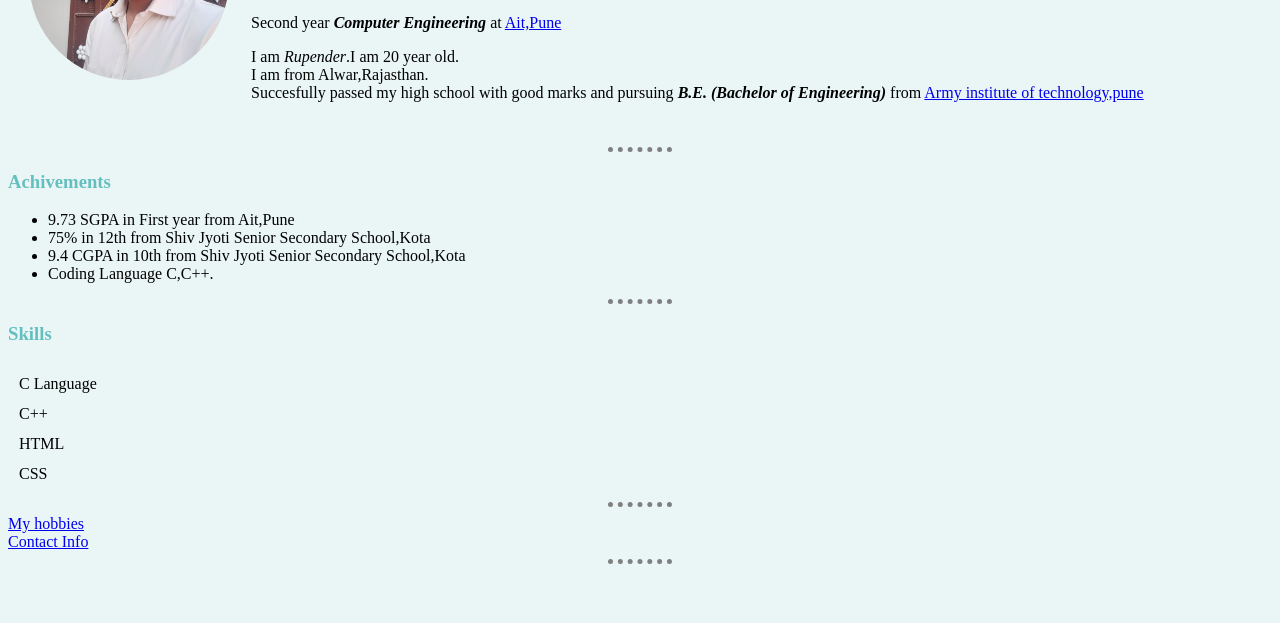
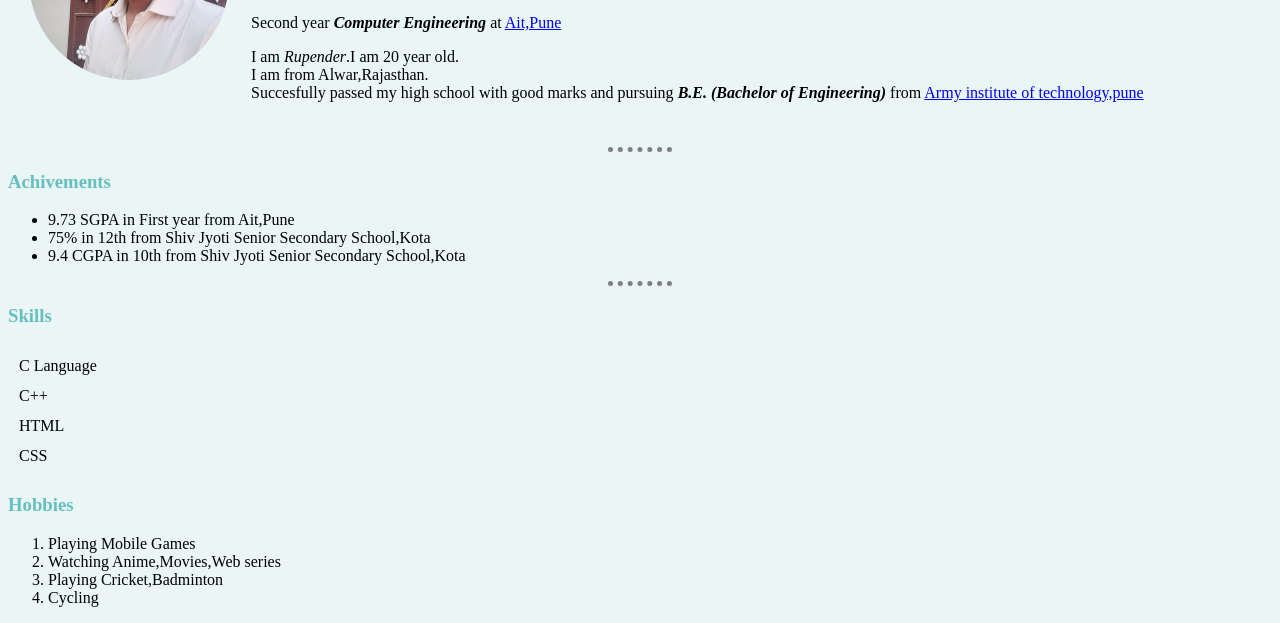
Before and after one commit to Stranger1710/Portfolio, a plain HTML site: page index.html in a window 1280 px wide. Shown: the part 183-806 px from the top of the page. Drawn offline with Linux system fonts and the light colour scheme.

Commit message:
Update index.html

```diff
--- a/index.html
+++ b/index.html
@@ -23,7 +23,6 @@
     <ul><li>9.73 SGPA in First year from Ait,Pune</li>
         <li>75% in 12th from Shiv Jyoti Senior Secondary School,Kota</li>
         <li>9.4 CGPA in 10th from Shiv Jyoti Senior Secondary School,Kota</li>
-        <li>Coding Language C,C++.</li>
     </ul>
     <hr>
     <h3>Skills</h3>
@@ -41,9 +40,12 @@
             <td>CSS</td>
         </tr>
     </table>
-    <hr>
-    <a href="my hobbies.html" target="_blank">My hobbies</a><br>
-    <a href="contact info.html" target="_blank">Contact Info</a>
-    <hr>
+    <p><h3>Hobbies</h3>
+        <ol>
+            <li>Playing Mobile Games</li>
+            <li>Watching Anime,Movies,Web series</li>
+            <li>Playing Cricket,Badminton</li>
+            <li>Cycling</li>
+        </ol></p>
 </body>
 </html>
```
